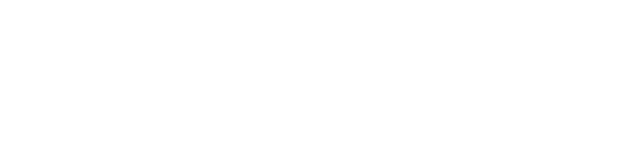
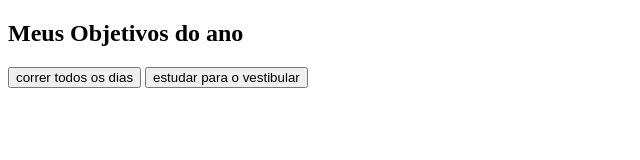
Before and after one commit to vitim0202/1tri-terceiro-D, a plain HTML site: page index.html in a window 1280 px wide. Shown: the whole page, without its empty margins (0-640 px from the left). Drawn offline with Linux system fonts and the light colour scheme.

Commit message:
vcvxzvzx

```diff
--- a/index.html
+++ b/index.html
@@ -6,6 +6,12 @@
     <title>Document</title>
 </head>
 <body>
-
+    <section class="conteudo-principal">
+        <h2 class="titulo-principal"> Meus Objetivos do ano</h2>
+        <div class="botoes">
+            <button class="botao">correr todos os dias</button>
+            <button class="botao"> estudar para o vestibular</button>
+        </div>
+    </section>
 </body>
 </html>
```
